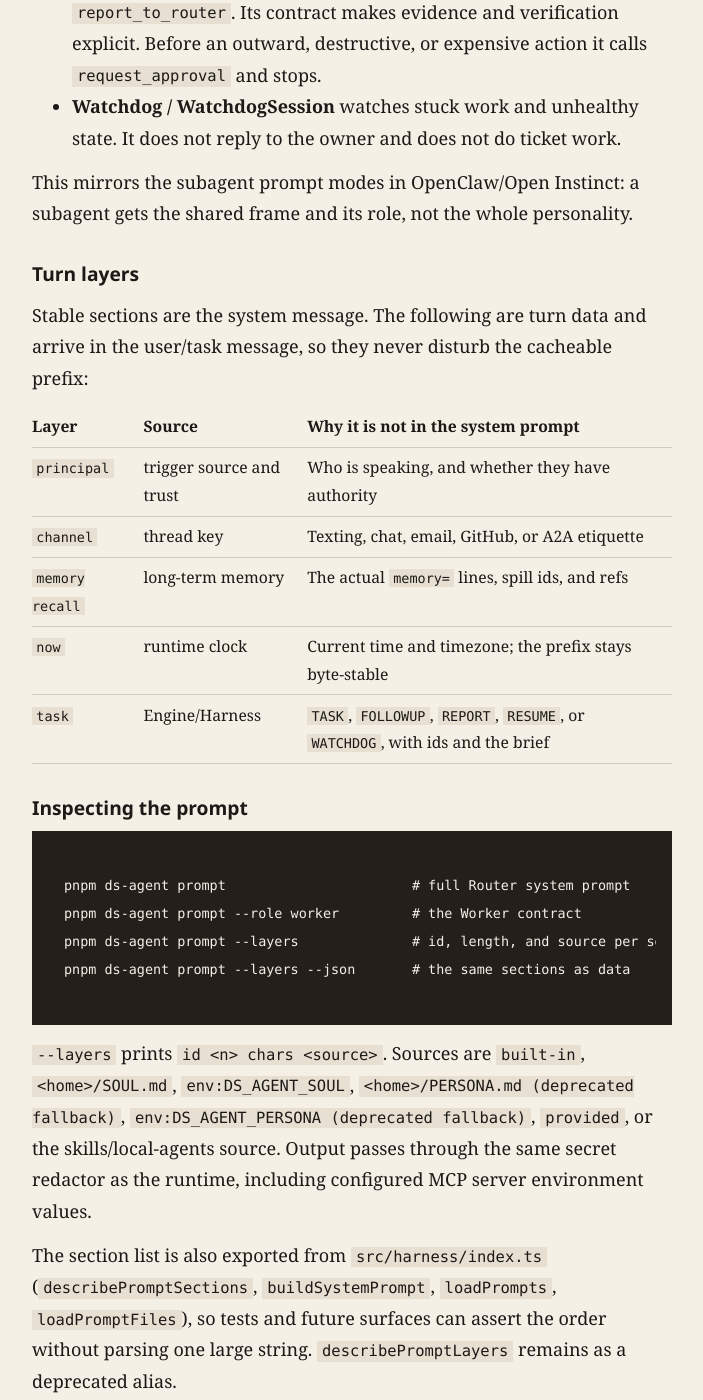
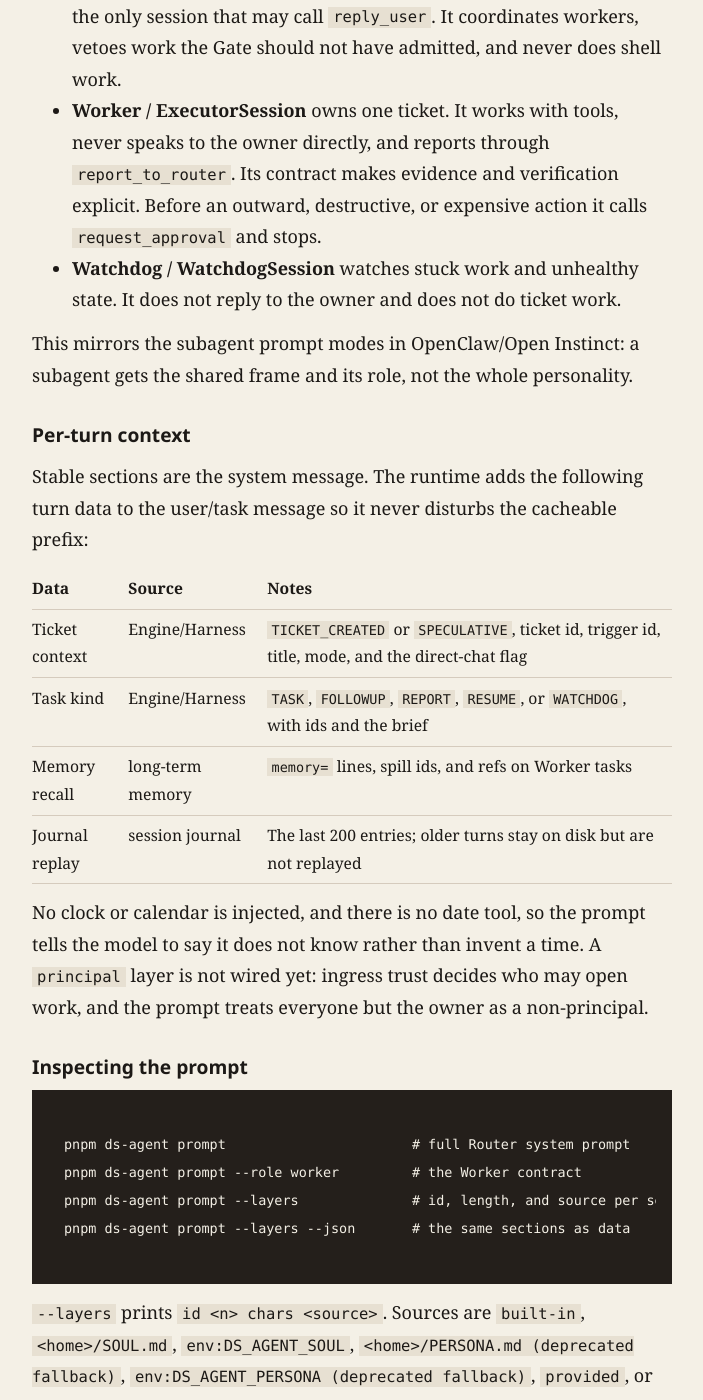
Before and after one commit to LofiSu/deepseek-super-agent, a Jekyll site: the page built from docs/PROMPTS.md, in a window 1280 px wide and 1400 px high, scrolled down 8992 px. Shown: the whole window, without its empty margins (288-991 px from the left). Built offline with Jekyll 4.4.1, drawn with Linux system fonts in a browser that asks for light colours; our own code applies the rules of GitHub Pages for plain Markdown files; some of the changed text lies outside the part shown.

Commit message:
fix(prompt): describe only runtime capabilities that ship

```diff
--- a/docs/PROMPTS.md
+++ b/docs/PROMPTS.md
@@ -68,8 +68,8 @@ so the prefix is byte-identical across turns and across calls.
 | 15 | `proactive-preferences` | `PROACTIVE_PREFERENCES.md` | What the owner wants surfaced, and how. |
 | 16 | `personalization` | built-in | Adapting to the owner's habits without losing judgment. |
 | 17 | `memory` | `MEMORY.md` | Curated durable facts. Recall entries still carry provenance. |
-| 18 | `contextual-awareness` | built-in | Time, place, and continuity. |
-| 19 | `conversation-context` | built-in | Reading the thread rather than the last message alone. |
+| 18 | `contextual-awareness` | built-in | No clock is supplied; do not assert the time or a weekday. |
+| 19 | `conversation-context` | built-in | Bounded journal replay; older turns stay on disk. |
 | 20 | `writing-style` | built-in | Answer first, plain prose, match the owner's language, no em dashes. |
 | 21 | `environment` | built-in | The install, `DS_AGENT_HOME`, and where work happens. |
 | 22 | `tools` | built-in | How to choose and trust tools. |
@@ -86,7 +86,9 @@ so the prefix is byte-identical across turns and across calls.
 | 33 | `role` | built-in | The Router, Worker, or Watchdog contract. Last because it must win. |
 
 Sections are joined with blank lines. A section is included whole or omitted
-whole; no section is truncated.
+Built-in sections are included whole. An owner file body is capped at 4,000
+characters; an optional owner section that does not fit the budget is omitted
+whole, never truncated.
 
 The `team` section names configured specialists by id and description only. The
 specialist's command, argv, environment, and limits never enter the prompt;
@@ -114,9 +116,11 @@ Nine owner-editable files live in the agent home. They are read once at
 | `HEARTBEAT.md` | `heartbeat` | A recurring checklist to keep in view | Owner |
 | `PROACTIVE_PREFERENCES.md` | `proactive-preferences` | What to surface, what never, and how | Owner |
 
-The agent has no write path to these files. Router has no write tool, and
-Worker `write_file`/`bash` are confined to its workspace by `LocalEnv`. An edit
-is a deliberate human act, not a side effect of a turn.
+Neither the Router nor the Worker prompt gives the model a write path to these
+files: the Router has no write tool, and Worker `write_file`/`bash` are confined
+to its workspace by `LocalEnv`. A configured local specialist is a separate
+process under its own policy. An edit to a runtime file is a human act, not a
+side effect of a turn.
 
 `SOUL.md` always produces a `soul` section: when the file and seed are absent,
 the built-in default voice is used. The other eight sections exist only when
@@ -158,11 +162,12 @@ Programmatic callers may still pass `persona` and `owner` keys to
 - One file is capped at 4,000 characters after CRLF normalization, NUL
   stripping, and trimming.
 - Core file sections (`soul`, `identity`, `user`, `standing-instructions`)
-  always render.
+  always render, even when they alone exceed the 20,000-character budget.
 - Optional file sections are considered in priority order: `memory`,
   `agents-manual`, `tools-notes`, `heartbeat`, `proactive-preferences`. Each is
   included only if the rendered file total stays within 20,000 characters;
-  otherwise it is omitted whole.
+  otherwise it is omitted whole. The budget trims optional sections; it never
+  drops a core section or the role contract.
 - Headings inside an owner file are demoted one level so they do not look like
   prompt sections. Lines inside fenced code keep their text.
 - Every `<file ...>` / `</file>` wrapper tag is stripped from a file body, not
@@ -188,18 +193,22 @@ The first 32 sections are shared. The `role` section changes:
 This mirrors the subagent prompt modes in OpenClaw/Open Instinct: a subagent
 gets the shared frame and its role, not the whole personality.
 
-## Turn layers
+## Per-turn context
 
-Stable sections are the system message. The following are turn data and arrive
-in the user/task message, so they never disturb the cacheable prefix:
+Stable sections are the system message. The runtime adds the following turn
+data to the user/task message so it never disturbs the cacheable prefix:
 
-| Layer | Source | Why it is not in the system prompt |
+| Data | Source | Notes |
 |---|---|---|
-| `principal` | trigger source and trust | Who is speaking, and whether they have authority |
-| `channel` | thread key | Texting, chat, email, GitHub, or A2A etiquette |
-| `memory recall` | long-term memory | The actual `memory=` lines, spill ids, and refs |
-| `now` | runtime clock | Current time and timezone; the prefix stays byte-stable |
-| `task` | Engine/Harness | `TASK`, `FOLLOWUP`, `REPORT`, `RESUME`, or `WATCHDOG`, with ids and the brief |
+| Ticket context | Engine/Harness | `TICKET_CREATED` or `SPECULATIVE`, ticket id, trigger id, title, mode, and the direct-chat flag |
+| Task kind | Engine/Harness | `TASK`, `FOLLOWUP`, `REPORT`, `RESUME`, or `WATCHDOG`, with ids and the brief |
+| Memory recall | long-term memory | `memory=` lines, spill ids, and refs on Worker tasks |
+| Journal replay | session journal | The last 200 entries; older turns stay on disk but are not replayed |
+
+No clock or calendar is injected, and there is no date tool, so the prompt
+tells the model to say it does not know rather than invent a time. A
+`principal` layer is not wired yet: ingress trust decides who may open work,
+and the prompt treats everyone but the owner as a non-principal.
 
 ## Inspecting the prompt
 
@@ -234,7 +243,8 @@ parsing one large string. `describePromptLayers` remains as a deprecated alias.
   runtime file.
 - **Bounded owner input.** Each file is capped, optional sections are omitted
   under pressure, and the core sections always fit.
-- **No agent write path.** The agent cannot edit its own runtime files.
+- **No prompt-side write path.** The Router and Worker cannot edit the runtime
+  files; a configured specialist is a separate process under its own policy.
 - **One owner.** ds-agent currently has a single owner. Group participants and
   other actors are not principals yet; when a `principal` layer is wired into
   the turn, it must follow the same tier discipline as Instinct rather than
@@ -250,4 +260,5 @@ parsing one large string. `describePromptLayers` remains as a deprecated alias.
   Engine enforces it.
 - Per-user tiers. The owner/group distinction currently lives in ingress trust,
   not in the prompt. The turn `principal` layer is the place to add it.
-- A clock in the system prompt. `now` is turn data.
+- A clock in the prompt. The runtime injects neither a clock nor a date tool,
+  so the model is told to say it does not know rather than assert a time.
--- a/src/cli/main.ts
+++ b/src/cli/main.ts
@@ -910,8 +910,9 @@ async function main(): Promise<void> {
       return
     }
     if (process.argv.includes('--layers')) {
+      const width = Math.max(20, ...sections.map(section => section.id.length + 2))
       for (const section of sections) {
-        console.log(`${section.id.padEnd(20)}${section.text.length} chars  ${section.source}`)
+        console.log(`${section.id.padEnd(width)}${section.text.length} chars  ${section.source}`)
       }
       return
     }
--- a/src/harness/index.ts
+++ b/src/harness/index.ts
@@ -9,7 +9,9 @@ export {
   describePromptLayers,
   describePromptSections,
   loadPromptFiles,
+  loadPrompts,
   systemPrompt,
+  type LoadedPrompts,
   type PromptFileKey,
   type PromptFiles,
   type PromptInput,
```
Also changed, not shown: other parts of docs/PROMPTS.md (+2 -2 lines), docs/COMPETITIVE_GAP.md (+1 -1 lines), docs/UPGRADE.md (+1 -1 lines), src/harness/prompt-sections.ts (+12 -16 lines), src/harness/prompts.ts (+23 -9 lines), test/cli-prompt.test.ts (+10 -0 lines), test/prompts.test.ts (+30 -0 lines).
